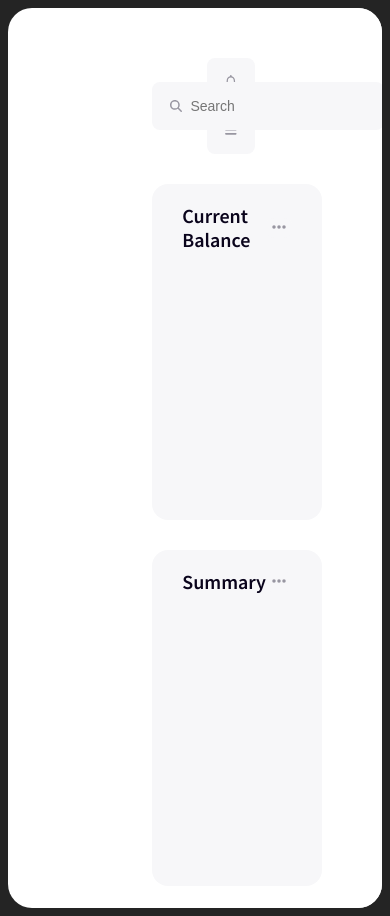
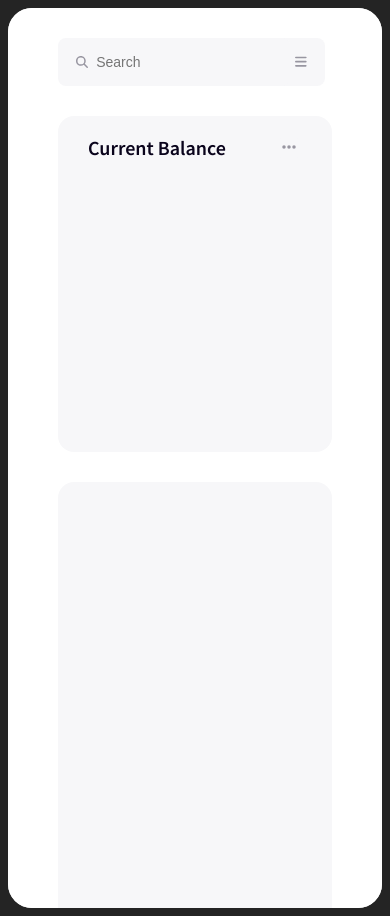
Before and after one commit to AstroDachshund/crypto, a Vue app: page / in a window 390 px wide. Built offline with nearby package versions, Linux system fonts and the light colour scheme.

Commit message:
fix responsivnes

```diff
--- a/src/App.vue
+++ b/src/App.vue
@@ -10,7 +10,7 @@ export default {
     SearchBar,
     BasicCardSmall,
     BasicCardLarge,
-  },
+  }
 };
 </script>
 
@@ -21,7 +21,7 @@ export default {
       <section class="nav-container">
         <SearchBar></SearchBar>
         <div class="nav-buttons_wrapper">
-          <SquareButton>
+          <SquareButton class="notification-button">
             <font-awesome-icon icon="fa-regular fa-bell" />
           </SquareButton>
           <SquareButton>
@@ -30,9 +30,9 @@ export default {
         </div>
       </section>
       <section class="dashboard-container">
-        <BasicCardSmall :name="'Current Balance'"></BasicCardSmall>
-        <BasicCardSmall :name="'Summary'"></BasicCardSmall>
-        <BasicCardLarge></BasicCardLarge>
+        <BasicCardSmall class="dashboard-item" :name="'Current Balance'"></BasicCardSmall>
+        <BasicCardSmall class="dashboard-item" :name="'Summary'"></BasicCardSmall>
+        <BasicCardLarge class="dashboard-item"></BasicCardLarge>
       </section>
     </div>
   </div>
--- a/src/components/SearchBar.vue
+++ b/src/components/SearchBar.vue
@@ -38,4 +38,14 @@ label {
     font-size: 14px;
     transform: translate(-50%, -50%);
 }
+
+@media screen and (max-width: 375px) {
+    #search-bar {
+        width: 190px;
+    }
+
+    #search-bar::placeholder {
+        left: 35%;
+    }
+}
 </style>
--- a/src/components/basic/BasicCardLarge.vue
+++ b/src/components/basic/BasicCardLarge.vue
@@ -12,12 +12,11 @@ export default {
 <style scoped>
 .card-wrapper {
     width: 100%;
-    max-width: 1055px;
     height: 504px;
     background: #F7F7F9;
     border-radius: 16px;
     border: none;
     color: #9896A1;
-    margin: 30px 0 0 0;
+    margin: 30px 20px 0 20px;
 }
 </style>
--- a/src/components/basic/BasicCardSmall.vue
+++ b/src/components/basic/BasicCardSmall.vue
@@ -23,7 +23,8 @@ export default {
     border-radius: 16px;
     border: none;
     color: #9896A1;
-    margin: 30px 0 0 0;
+    margin: 30px 20px 0 20px;
+    flex: 2;
 }
 
 .card-header {
@@ -50,4 +51,10 @@ export default {
 .dot-icon {
     height: 16px;
 }
+
+@media screen and (max-width: 768px) {
+    .card-wrapper {
+        flex: 1;
+    }
+}
 </style>
--- a/src/style.css
+++ b/src/style.css
@@ -46,6 +46,7 @@
   display: flex;
   justify-content: space-between;
   align-items: center;
+  margin: 0 20px;
 }
 
 .nav-buttons_wrapper button {
@@ -79,13 +80,6 @@
   transform: translate(-50%, -50%);
 }
 
-.nav-container label {
-  position: relative;
-  display: inline-block;
-  width: 48px;
-  height: 48px;
-}
-
 .search-bar_icon {
   position: absolute;
   top: 50%;
@@ -100,7 +94,21 @@
   width: 100%;
   height: 900px;
   background: #FFF;
-  padding: 50px 60px;
+  padding: 30px;
+  overflow: auto;
+}
+
+.main-container::-webkit-scrollbar-track {
+  background-color: #fff;
+}
+
+.main-container::-webkit-scrollbar {
+  width: 10px;
+  background-color: #fff;
+}
+
+.main-container::-webkit-scrollbar-thumb {
+  background-color: #fff;
 }
 
 .dashboard-container {
@@ -110,8 +118,28 @@
   justify-content: space-between;
 }
 
-@media screen and (max-width: 640px) {
+@media screen and (max-width: 768px) {
   .sidebar-container {
-    visibility: hidden;
+    display: none;
   }
 }
+
+@media screen and (max-width: 425px) {
+  .notification-button {
+    display: none;
+  }
+
+  .dashboard-item:nth-of-type(1) {
+    order: 1;
+  }
+
+  .dashboard-item:nth-of-type(2) {
+    order: 3;
+  }
+
+  .dashboard-item:nth-of-type(3) {
+    order: 2;
+  }
+
+
+}
```
